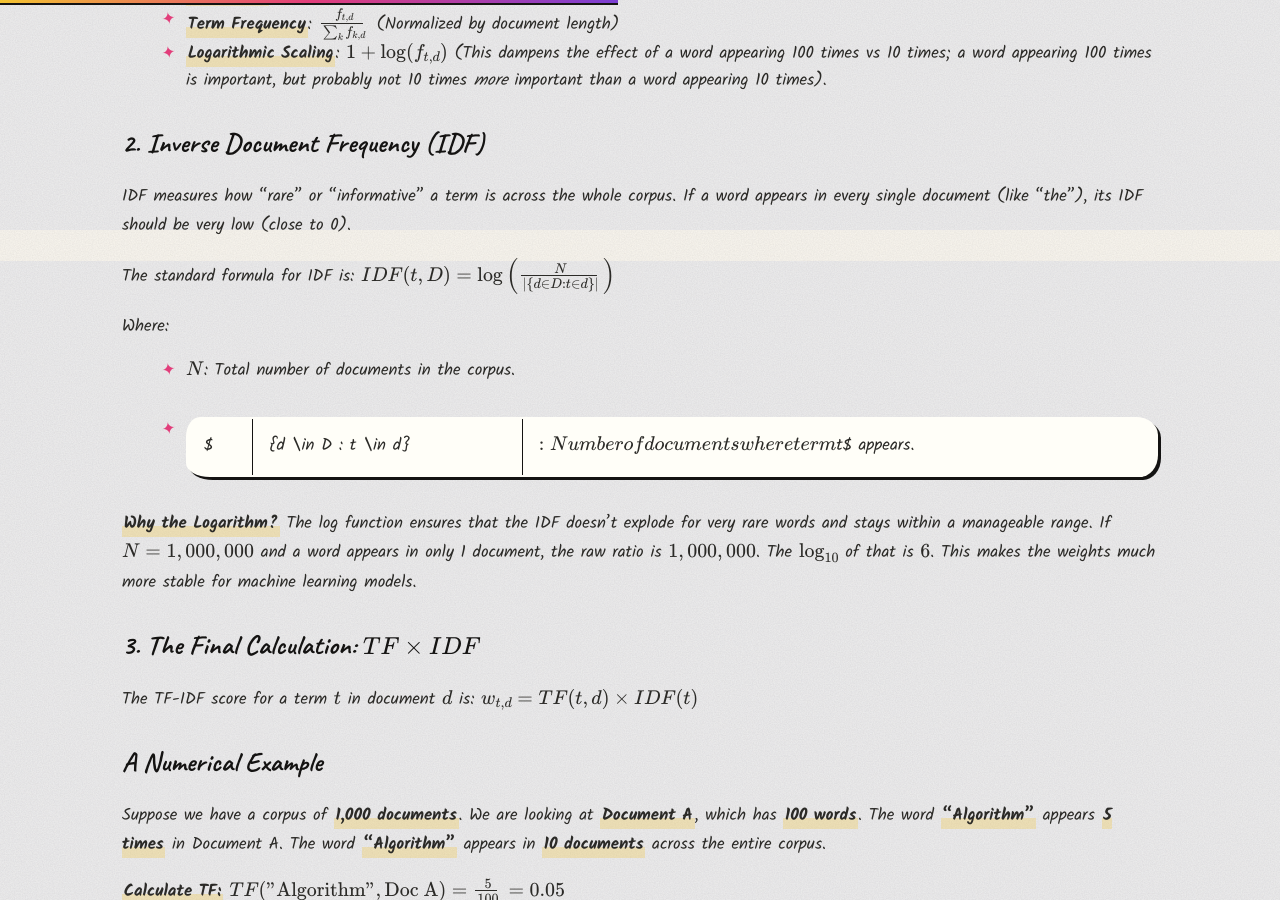
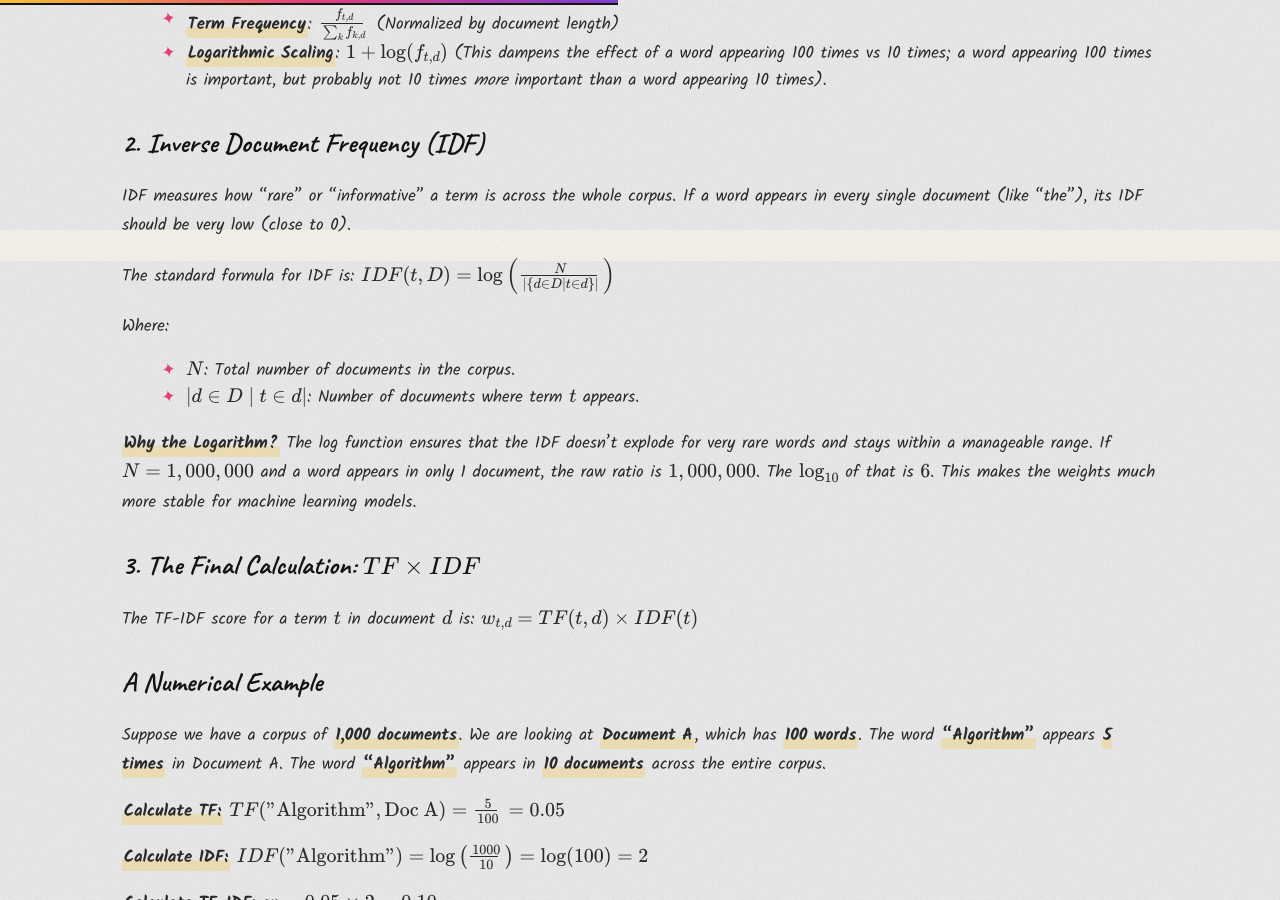
Before and after one commit to mayank1101/mayank1101.github.io, a Jekyll site: the page built from _posts/nlp/2026-02-03-text-representation.md, in a window 1280 px wide and 900 px high, scrolled down 5170 px. Built offline with Jekyll 4.4.1, drawn with Linux system fonts in a browser that asks for light colours; some web fonts are replaced.

Commit message:
fixed mathsjax formula rendering issue in the article

```diff
--- a/_posts/nlp/2026-02-03-text-representation.md
+++ b/_posts/nlp/2026-02-03-text-representation.md
@@ -124,11 +124,11 @@ TF measures how frequently a term occurs in a document. There are several ways t
 IDF measures how "rare" or "informative" a term is across the whole corpus. If a word appears in every single document (like "the"), its IDF should be very low (close to 0).
 
 The standard formula for IDF is:
-$$IDF(t, D) = \log\left(\frac{N}{|\{d \in D : t \in d\}|}\right)$$
+$$IDF(t, D) = \log\left(\frac{N}{\lvert \{d \in D \mid t \in d\} \rvert}\right)$$
 
 Where:
 *   $N$: Total number of documents in the corpus.
-*   $|\{d \in D : t \in d\}|$: Number of documents where term $t$ appears.
+*   $\lvert \{d \in D \mid t \in d\} \rvert$: Number of documents where term $t$ appears.
 
 **Why the Logarithm?**
 The log function ensures that the IDF doesn't explode for very rare words and stays within a manageable range. If $N=1,000,000$ and a word appears in only 1 document, the raw ratio is $1,000,000$. The $\log_{10}$ of that is $6$. This makes the weights much more stable for machine learning models.
```
